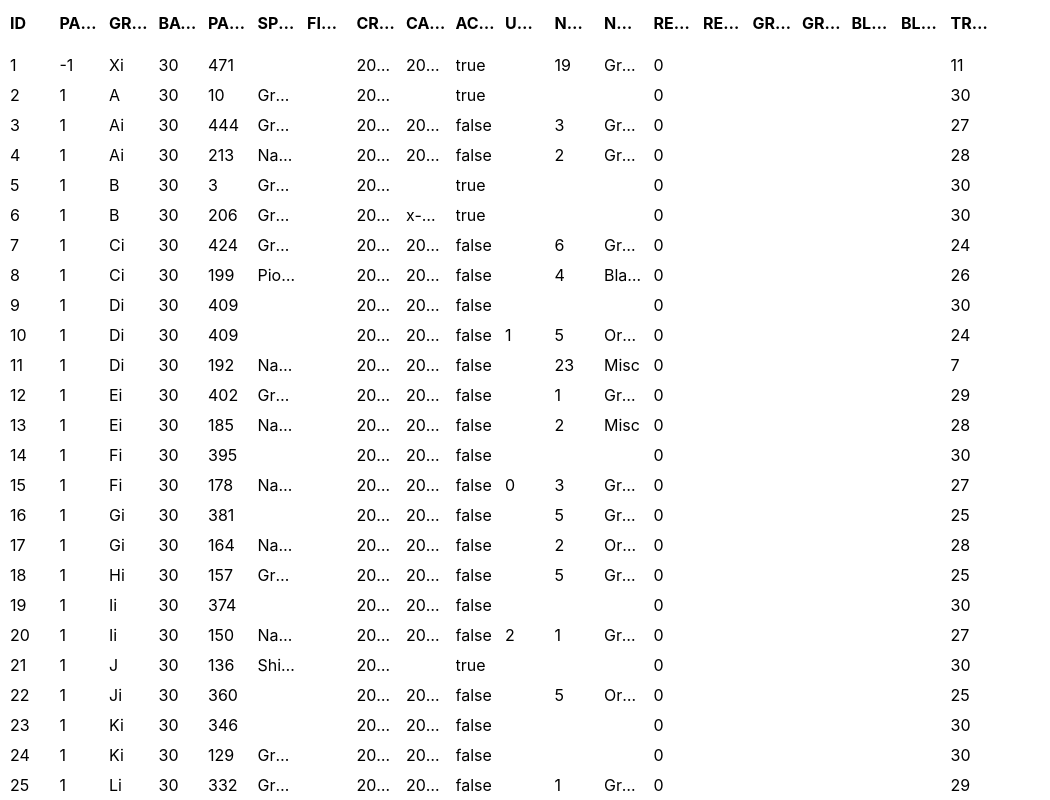
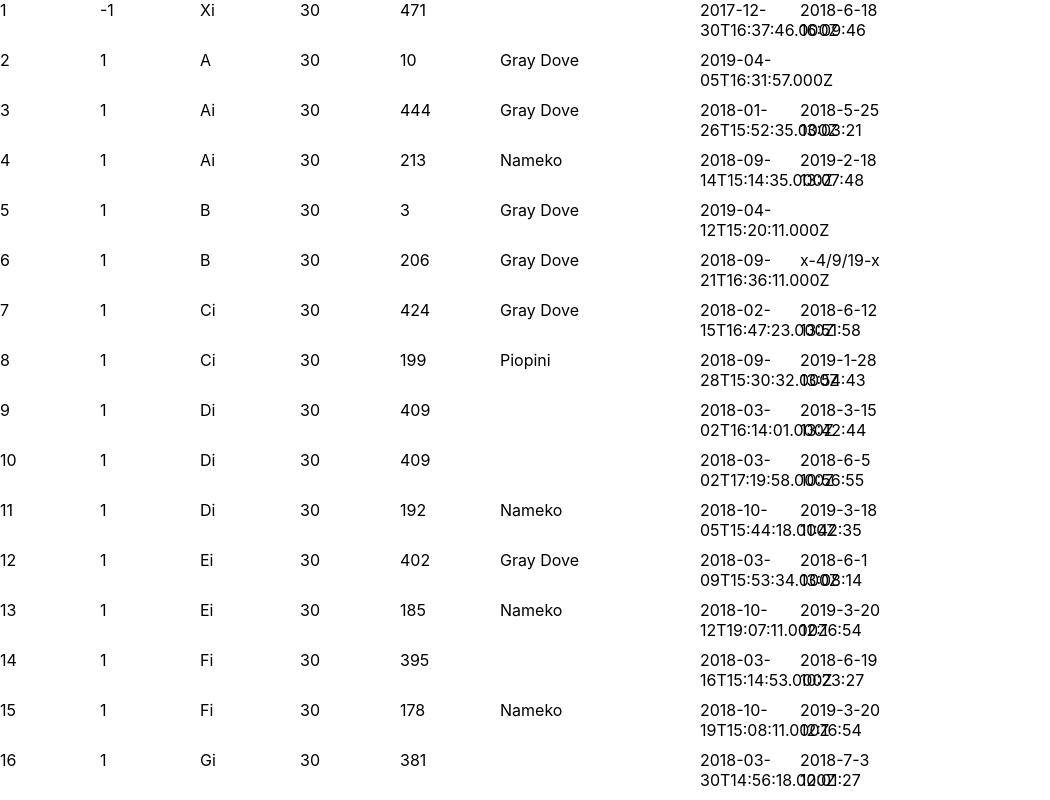
Before and after one commit to wabens/large_table_drawer, a React (Create React App) app: page / in a window 1280 px wide. Shown: the top 800 px of the page, without its empty margins (0-1050 px from the left). Built offline with nearby package versions, Linux system fonts and the light colour scheme.

Commit message:
grid renders, no click event

```diff
--- a/src/components/SmartTable/SmartTable.css
+++ b/src/components/SmartTable/SmartTable.css
@@ -1,3 +1,7 @@
 /* .fixedHeader{
     position: absolute;
 } */
+
+.dataCell{
+
+}
--- a/src/components/SmartTable/SmartTable.js
+++ b/src/components/SmartTable/SmartTable.js
@@ -1,60 +1,89 @@
 import React, { Component } from 'react';
 //import SmartDataTable from 'react-smart-data-table'
-import { Column, Table, AutoSizer } from 'react-virtualized';
+import { Grid } from 'react-virtualized';
 import './SmartTable.css'
 import 'react-virtualized/styles.css'; // only needs to be imported once
 
 const incubatorData = require('../../data.modules/incubatorData')
 
 
+// const list = [
+//   ['Brian Vaughn', 'Software Engineer', 'San Jose', 'CA', 95125],
+//   ['Brian Vaughn', 'Software Engineer', 'San Jose', 'CA', 95125],
+//   ['Brian Vaughn', 'Software Engineer', 'San Jose', 'CA', 95125],
+//   ['Brian Vaughn', 'Software Engineer', 'San Jose', 'CA', 95125]
+// ];
 
 
+
+// function cellRenderer ({ columnIndex, key, rowIndex, style }) {
+//   return (
+//     <div
+//       key={key}
+//       style={style}
+//     >
+//       {list[rowIndex][columnIndex]}
+//     </div>
+//   )
+// }
+
+  function listToIndex (data) {
+    let result = [];
+    for (let obj of data) {
+      let newArray = Object.values(obj);
+      result.push(newArray);
+    }
+    console.log(`listToIndex...`);
+    return result
+  };
+
+  let list = listToIndex(incubatorData);
+
 class SmartTable extends Component {
+
+  handleDataClick = (event) => {
+    console.log(`event`, event.key );
+
+  }
 
   componentDidMount(){
     console.log(`incubator data `, incubatorData);
   }
+  cellRenderer = ({ columnIndex, key, rowIndex, style }) => {
 
-  // columnsToRender =(array) => {
-  //   const columnNames = Object.keys(array[0]);
-  //   console.log(`keys `, columnNames);
-
-  // }
+    return (
+      <div
+        key={key}
+        style={style}
+        className={'dataCell'}
+        onClick={this.handleDataClick}
+        name={list[rowIndex][columnIndex]}
+      >
+          {list[rowIndex][columnIndex]}
+      </div>
+    )
+  }
 
   render() {
     const columnNames = Object.keys(incubatorData[0]);
 
-
+    // const list = [
+    //   ['Brian Vaughn', 'Software Engineer', 'San Jose', 'CA', 95125],
+    //   ['Brian Vaughn', 'Software Engineer', 'San Jose', 'CA', 95125],
+    //   ['Brian Vaughn', 'Software Engineer', 'San Jose', 'CA', 95125],
+    //   ['Brian Vaughn', 'Software Engineer', 'San Jose', 'CA', 95125]
+    // ];
     return (
-      // <div>
-      //   <AutoSizer>
-      //     {({ height, width }) => (
-          <Table
-            height={1000}
-            width={1000}
-            headerHeight={50}
-            rowCount={incubatorData.length}
-            rowGetter={({ index }) => incubatorData[index]}
-            rowHeight={30}
-            //headerClassName={'fixedHeader'}
-          >
-          {columnNames.map(key =>
-            <Column
-
-              label= {key}
-              dataKey={key}
-              width={50}
-            />
-          )}
-
-
-
-          </Table>
-        // )}
-        // </AutoSizer>
-
-      /* </div> */
-    );
+      <Grid
+      cellRenderer={this.cellRenderer}
+      columnCount={list[0].length}
+      columnWidth={100}
+      height={1000}
+      rowCount={list.length}
+      rowHeight={50}
+      width={1000}
+      />
+    )
   }
 }
 
```
